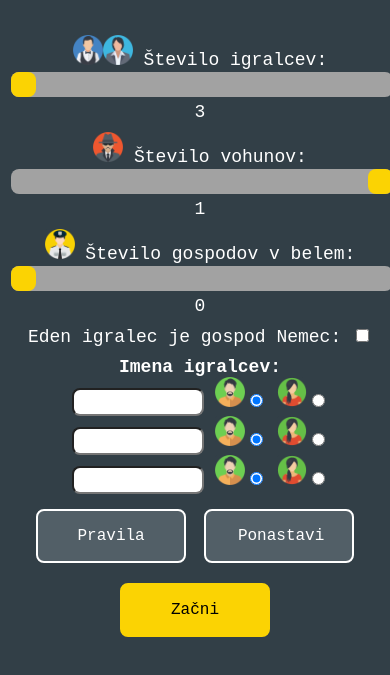
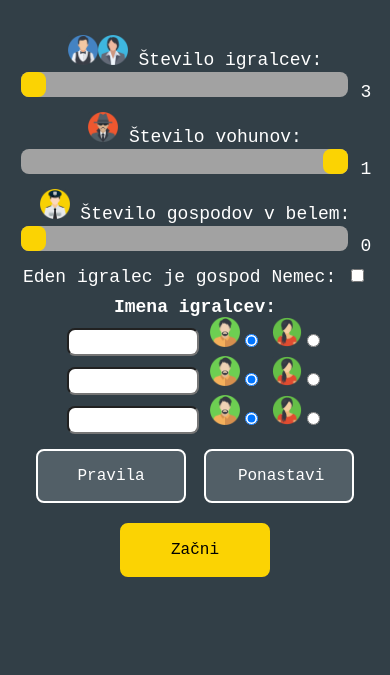
Before and after one commit to AnzeMarinko/pod_krinko, a plain HTML site: page index.html in a window 390 px wide. Shown: the part 85-760 px from the top of the page. Drawn offline with Linux system fonts and the light colour scheme.

Commit message:
for small screen

```diff
--- a/style.css
+++ b/style.css
@@ -65,7 +65,8 @@ section {
 
 .slidecontainer {
     padding: 5px;
-    width: 100%;
+    margin: auto;
+    width: 95%;
     /* Width of the outside container */
     font-size: 18px;
     color: white;
@@ -82,7 +83,7 @@ input {
     -webkit-appearance: none;
     /* Override default CSS styles */
     appearance: none;
-    width: 100%;
+    width: 90%;
     max-width: 500pt;
     height: 25px;
     /* Specified height */
```
